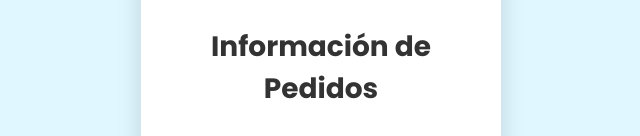
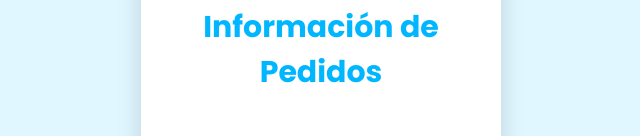
Before and after one commit to alzologistica/infopedidosalzo, a plain HTML site: page index.html in a window 1280 px wide. Shown: the part 341-477 px from the top of the page, without its empty margins (319-959 px from the left). Drawn offline with Linux system fonts and the light colour scheme; grey boxes are pictures that could not be loaded.

Commit message:
cambios en estilos

```diff
--- a/style.css
+++ b/style.css
@@ -45,15 +45,16 @@
     .icon {
     width: 160px;
     height: 160px;
-    margin: 0 auto 12px;
+    margin: 0 auto 8px;
     background: url('https://i.postimg.cc/s2q0ptnz/alzo-png.png') no-repeat center/contain;
     border-radius: 50%;
     }
 
     h2 {
-      font-size: 28px;
-      margin-bottom: 28px;
+      font-size: 30px;
+      margin: 0 0 50px;
       font-weight: 600;
+      color: 	#00b7ff;
     }
 
     .input-group {
```
